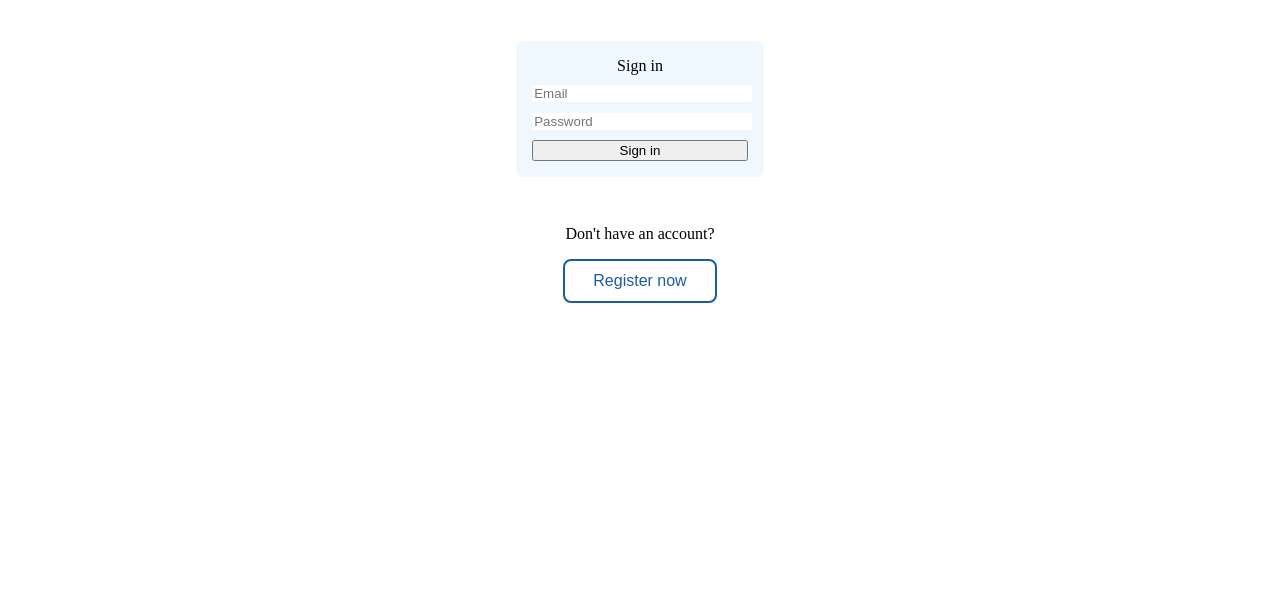
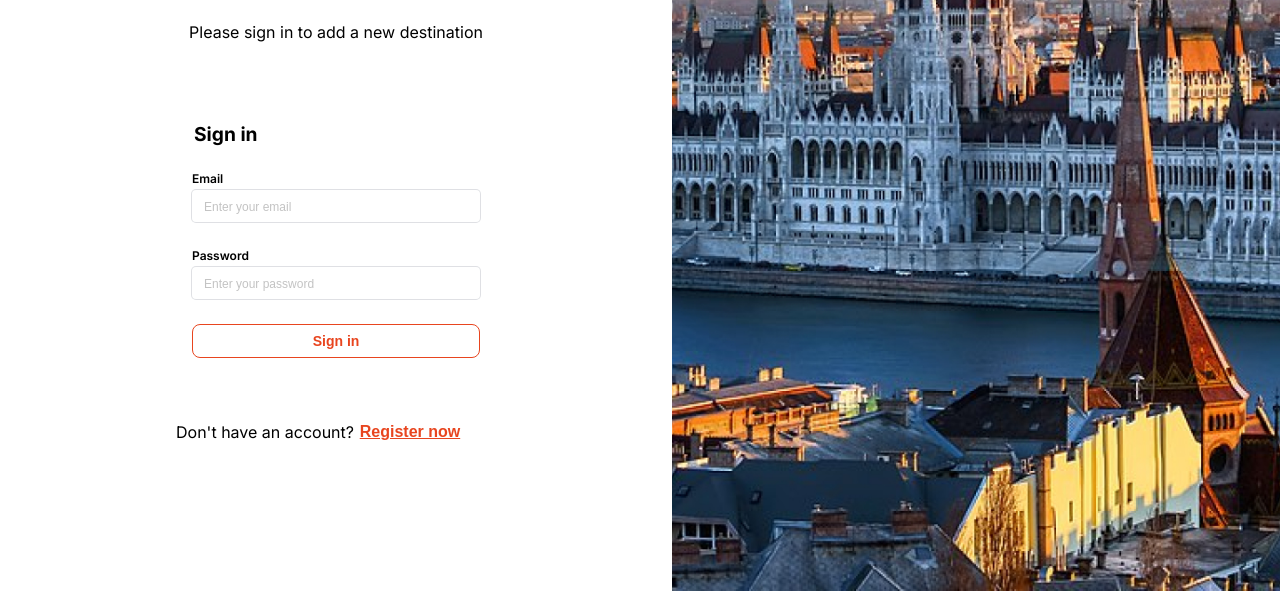
Before and after one commit to amorea9/TravelDestinationsFrontEnd, a website: page formsPage.html in a window 1280 px wide. Shown: the part 209-800 px from the top of the page. Drawn offline with Linux system fonts and the light colour scheme; no server answers.

Commit message:
added css for login/signup page

```diff
--- a/formsPage.html
+++ b/formsPage.html
@@ -1,42 +1,47 @@
 <!DOCTYPE html>
 <html lang="en">
+
 <head>
   <meta charset="UTF-8" />
   <meta name="viewport" content="width=device-width, initial-scale=1.0" />
-    <title>Add your travel destination</title>
+  <title>Add destination</title>
   <script src="formsAction.js" type="module"></script>
-    <!-- <script src="script.js" type="module"></script> -->
   <link rel="stylesheet" href="style.css" />
 </head>
+
 <body>
-    <header><h1>Add your travel destination</h1></header>
-    <main>
-      <!-- display when the user is signed in or logged in (logInStatus has to be true)  -->
+  <main id="main-form-container">
+    <div id="form-section">
+      <h1>Add your travel destination</h1>
       <div id="addDestinationContainer" class="formContainer">
         <form id="addDestinationForm">
           <legend>Add a new destination</legend>
-          <div>
+          <div class="input-container">
+            <label for="destinationTitle">Title</label>
             <input type="text" id="destinationTitle" placeholder="Title" required />
           </div>
-          <div>
+          <div class="input-container">
+            <label for="destinationDescription">Description</label>
             <input type="text" id="destinationDescription" placeholder="Description" required />
           </div>
-          <div>
+          <div class="input-container">
+            <label for="destinationImageUrl">Image URL</label>
             <input type="text" id="destinationImageUrl" placeholder="Image URL" />
           </div>
-          <div>
+          <div class="input-container">
+            <label for="destinationWikiLink">Wikipedia Link</label>
             <input type="text" id="destinationWikiLink" placeholder="Wikipedia Link" />
           </div>
-          <div>
+          <div class="input-container">
+            <label for="destinationTag">Tag</label>
             <input type="text" id="destinationTag" placeholder="Tag" />
           </div>
           <div>
-            <input type="submit" value="Create now" />
+            <button type="submit" value="Create now">Create now</button>
           </div>
         </form>
       </div>
 
-      <!-- display when user is NOT signed in (logInStatus is false)-->
       <div id="userAccessContainer" class="formContainer">
         <div>
           <p id="signInMessage">Please sign in to add a new destination</p>
@@ -44,38 +49,50 @@
         <div id="signInContainer">
           <form id="signInForm">
             <legend>Sign in</legend>
-            <div>
-              <input type="email" id="userEmail" placeholder="Email" required />
+            <div class="input-container">
+              <label for="userEmail">Email</label>
+              <input type="email" id="userEmail" placeholder="Enter your email" required />
+            </div>
+            <div class="input-container">
+              <label for="userPassword">Password</label>
+              <input type="password" id="userPassword" placeholder="Enter your password" required />
             </div>
             <div>
-              <input type="password" id="userPassword" placeholder="Password" required />
-            </div>
-            <div>
-              <input type="submit" value="Sign in" />
+              <button class="login-button" type="submit" value="Sign in">Sign in</button>
             </div>
           </form>
         </div>
         <div id="registerContainer">
+          <div class="register-message-container">
             <p id="registerMessage">Don't have an account?</p>
             <button id="registerButton" name="register">Register now</button>
+          </div>
           <form id="registerForm" class="hidden">
             <legend>Register your account</legend>
-            <div>
-              <input type="text" id="newUsername" name="username" placeholder="Username" required />
+            <div class="input-container">
+              <label for="newUsername">Username</label>
+              <input type="text" id="newUsername" name="username" placeholder="Enter your username" required />
+            </div>
+            <div class="input-container">
+              <label for="newUserEmail">Email</label>
+              <input type="email" id="newUserEmail" name="email" placeholder="Enter your email" required />
+            </div>
+            <div class="input-container">
+              <label for="newUserPassword">Password</label>
+              <input type="password" id="newUserPassword" name="password" placeholder="Create a Password" required />
             </div>
             <div>
-              <input type="email" id="newUserEmail" name="email" placeholder="Email" required />
-            </div>
-            <div>
-              <input type="password" id="newUserPassword" name="password" placeholder="Password" required />
-            </div>
-            <div>
-              <input type="submit" value="Register" />
+              <button class="login-button" type="submit" value="Register">Register</button>
             </div>
           </form>
         </div>
       </div>
+    </div>
+    <div id="image-section">
+      <img id="login-picture" src="/Pictures/demo-pic.jpg" alt="demo-pic" />
+    </div>
   </main>
   <footer></footer>
 </body>
+
 </html>
--- a/style.css
+++ b/style.css
@@ -1,3 +1,5 @@
+@import url("https://fonts.googleapis.com/css2?family=Inter:ital,opsz,wght@0,14..32,100..900;1,14..32,100..900&display=swap");
+
 .hidden {
   display: none;
 }
@@ -7,8 +9,9 @@
 body {
   display: flex;
   flex-direction: column;
-  gap: 5rem;
   text-align: center;
+  margin: 0;
+  font-family: "Inter", sans-serif;
 }
 img {
   width: 300px;
@@ -19,48 +22,30 @@ img {
 }
 
 button {
+  width: 100%;
   background-color: white;
-  padding: 0.7rem 1.8rem;
-  border: 2px solid rgb(29, 90, 164);
+  padding: 8px 10px;
+  border: 1.8px solid #e8451f;
   border-radius: 8px;
-  color: rgb(29, 90, 164);
-  font-size: 1rem;
-  font-weight: 500;
-  transition: all 400ms ease-in-out;
+  color: #e8451f;
+  font-size: 14px;
+  font-weight: 600;
+  transition: all 150ms ease;
+  box-sizing: border-box;
 }
 button:hover {
-  border: 2px solid transparent;
   cursor: pointer;
-  background-color: rgb(229, 225, 255);
+  color: white;
+  background-color: #e8451f;
 }
-form {
-  display: flex;
-  flex-direction: column;
-  gap: 0.6rem;
-  background-color: aliceblue;
-  padding: 1rem;
-  border-radius: 8px;
-  max-width: 14rem;
+
+legend {
+  font-size: larger;
+  font-weight: 700;
+  padding-top: 1rem;
+  padding-bottom: 1rem;
 }
-form > div {
-  min-width: 100%;
-}
-form > div > input {
-  min-width: 100%;
-}
-form > div > input:not([type="submit"]) {
-  border: none;
-}
-.formContainer {
-  display: flex;
-  flex-direction: column;
-  flex-wrap: wrap;
-  width: 30rem;
-  gap: 2rem;
-  justify-content: space-around;
-  align-content: center;
-  margin: auto;
-}
+
 #destinationsContainer > div {
   display: flex;
   flex-direction: column;
@@ -85,3 +70,128 @@ form > div > input:not([type="submit"]) {
 #destinationsContainer > div > a {
   margin-top: auto;
 }
+
+/* login page */
+
+#main-form-container {
+  display: flex;
+  height: 100vh; /* Full viewport height */
+  width: 100vw; /* Full viewport width */
+}
+
+#form-section {
+  flex: 1; /* Takes half the width */
+  padding: 2rem;
+  display: flex;
+  flex-direction: column;
+  justify-content: center;
+}
+
+#image-section {
+  flex: 1;
+  overflow: hidden;
+  display: flex;
+  justify-content: center;
+  align-items: center;
+}
+
+#login-picture {
+  width: 100%;
+  height: 100%;
+  object-fit: cover;
+}
+
+#signInForm {
+  display: flex;
+  flex-direction: column;
+  gap: 0.6rem;
+  padding: 1rem;
+  border-radius: 8px;
+  max-width: 18rem;
+  align-items: baseline;
+}
+
+/* Input styling */
+input {
+  border: 0;
+  outline: 0;
+  color: rgb(60, 66, 87);
+  background-color: rgb(255, 255, 255);
+  box-shadow: rgb(0 0 0 / 0%) 0px 0px 0px 0px,
+    rgb(60 66 87 / 16%) 0px 0px 0px 1px;
+  border-radius: 4px;
+  font-size: 14px;
+  padding: 8px 12px;
+  min-height: 28px;
+  width: 100%;
+  box-sizing: border-box;
+}
+
+/* Input focus styling */
+input:focus {
+  box-shadow: rgb(60 66 87 / 16%) 0px 0px 0px 1px;
+}
+
+label {
+  display: block;
+  font-size: 12px;
+  font-weight: 600;
+  color: #000;
+  margin-bottom: 4px;
+}
+
+.input-container {
+  display: flex;
+  flex-direction: column;
+  align-items: baseline;
+  margin-bottom: 1rem; /
+}
+
+input::placeholder {
+  color: #888;
+  font-size: 12px;
+  opacity: 0.5;
+}
+
+form > div {
+  min-width: 100%;
+}
+
+form > div > input,
+form > div > button {
+  width: 100%;
+  box-sizing: border-box;
+}
+
+.formContainer {
+  display: flex;
+  flex-direction: column;
+  width: 100%;
+  max-width: 20rem;
+  gap: 2rem;
+
+  margin: 0 auto;
+}
+
+.login-button {
+  width: 100%;
+}
+
+#registerButton {
+  padding: 0;
+  border: 0;
+  transition: none;
+  width: 7rem;
+  font-size: 1rem;
+  text-decoration: underline;
+}
+
+#registerButton:hover {
+  background-color: white;
+  color: #e8451f;
+}
+
+.register-message-container {
+  display: flex;
+  width: 100%;
+}
```
Also changed, not shown: Pictures/demo-pic.jpg (added). Lines whose indentation alone changed are shown as unchanged.
